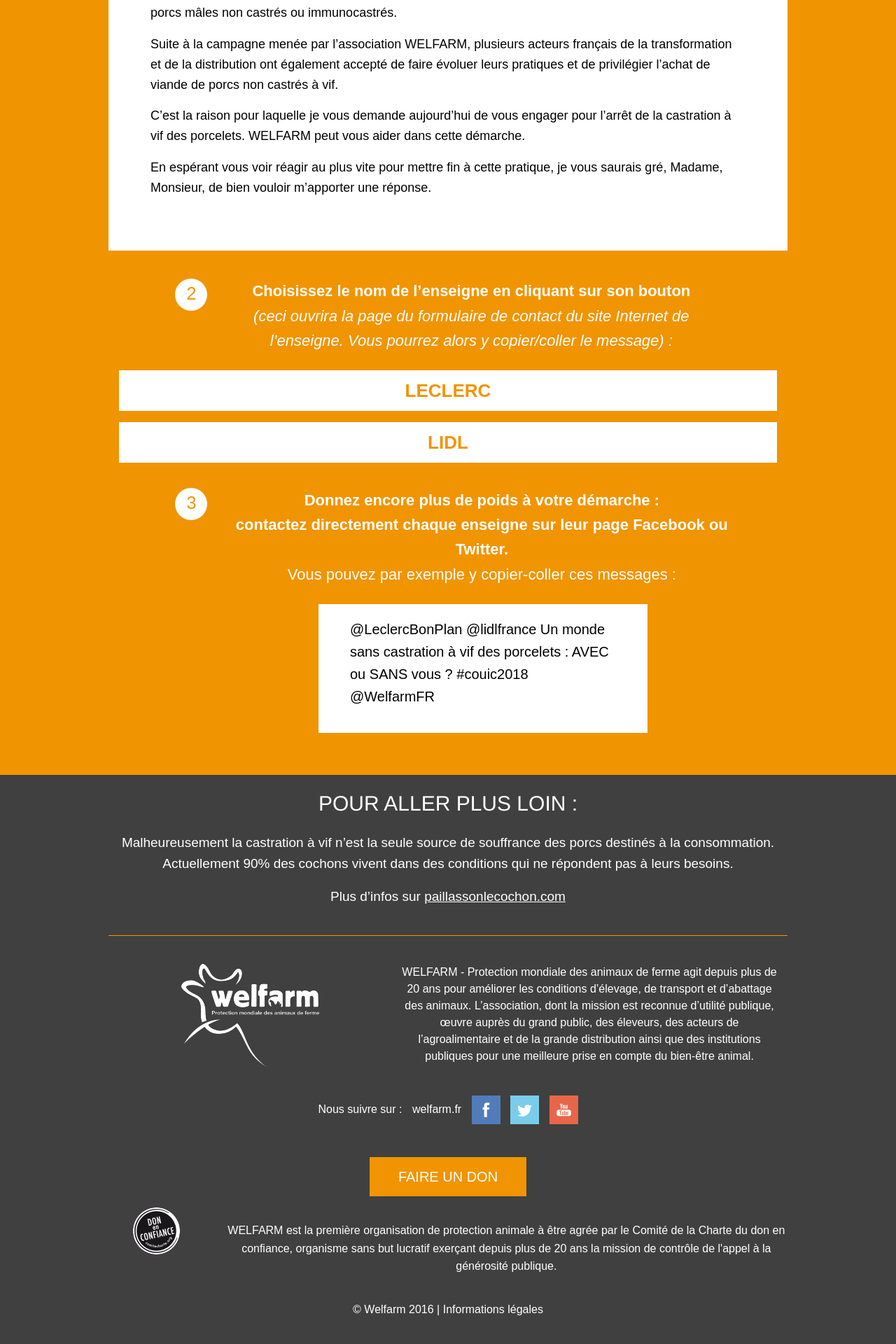
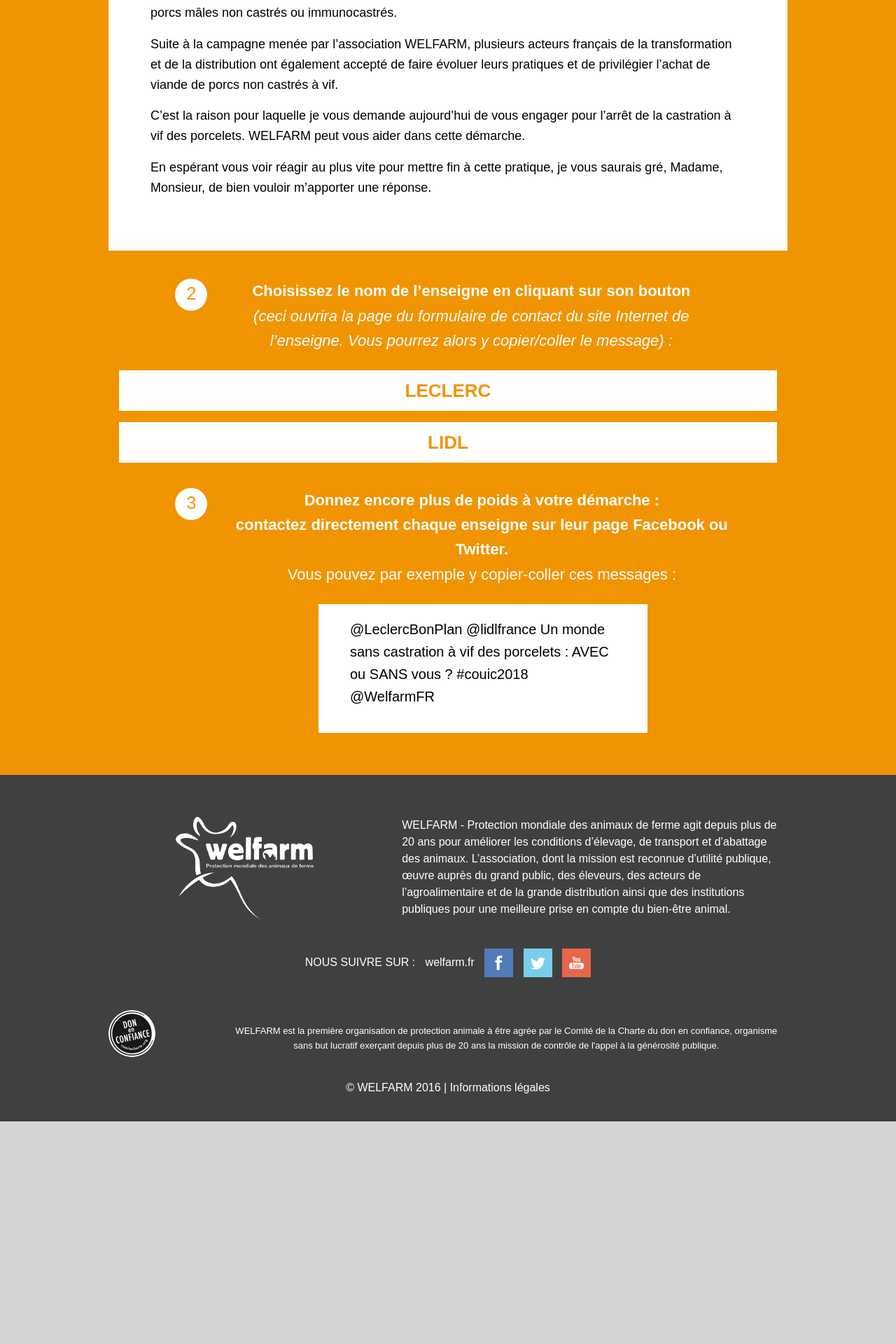
Before and after one commit to adfinitas-app/WELFARM-campagnes-dindes-2016, a Jekyll site: the page built from merci.html, in a window 1280 px wide. Shown: the part 2194-4114 px from the top of the page at 70% size. Built offline with Jekyll 4.4.1, drawn with Linux system fonts in a browser that asks for light colours; comment, search, counter and statistics services are not loaded; after the commit the page ends 3796 px from its top, so only the background shows below that.

```diff
--- a/_includes/footer.html
+++ b/_includes/footer.html
@@ -1,18 +1,5 @@
 <section class="footer" id="aller-plus-loin">
-  <div class="part-1">
-    <div class="row">
-      <div class="large-10 columns large-centered">
-	<h2>Pour aller plus loin :</h2>
-	<p>
-	Malheureusement la castration à vif n’est la seule source de souffrance des porcs destinés à la consommation. Actuellement 90% des cochons vivent dans des conditions qui ne répondent pas à leurs besoins.
-	</p>
-	<p>
-	Plus d’infos sur <a target="_blank" href="http://paillassonlecochon.com">paillassonlecochon.com</a>
-	</p>
-	<div class="delimiter"></div>
-      </div>
-    </div>
-  </div>
+
 	<div class="part-2">
 		<div class="row">
 			<div class="large-10 columns large-centered">
@@ -23,7 +10,7 @@
 					WELFARM - Protection mondiale des animaux de ferme agit depuis plus de 20 ans pour améliorer les conditions d’élevage, de transport et d’abattage des animaux. L’association, dont la mission est reconnue d’utilité publique, œuvre auprès du grand public, des éleveurs, des acteurs de l’agroalimentaire et de la grande distribution ainsi que des institutions publiques pour une meilleure prise en compte du bien-être animal.
 				</div>
 				<div class="large-12 columns suivre">
-	  <p>Nous suivre sur : </p>
+					<p>NOUS SUIVRE SUR : </p>
 					<a target="_blank" href="http://welfarm.fr">welfarm.fr</a>
 					<a target="_blank" href="https://www.facebook.com/Welfarm-Protection-mondiale-des-animaux-de-ferme-174152456808/">
 						<img src="/img/fb.png" alt="Facebook">
@@ -37,24 +24,19 @@
 				</div>
 			</div>
 		</div>
-    <div class="row">
-      <div class="large-12 columns">
-	<a target="_blank" class="button" href="https://donner.pmaf.org/?cid=22" alt="">Faire un don</a>
-      </div>
-    </div>
 		<div class="row medium-collapse don-en-confiance">
 			<div class="small-10 small-centered columns">
 				<div class="medium-2 columns">
 					<img src="/img/don-en-confiance.png" alt="Don en Confiance²">
 				</div>
 				<div class="medium-10 columns">
-	  <p>WELFARM est la première organisation de protection animale à être agrée par le Comité de la Charte du don en confiance, organisme sans but lucratif exerçant depuis plus de 20 ans la mission de contrôle de l'appel à la générosité publique.</p>
+					<p class="text-center text-footer-small">WELFARM est la première organisation de protection animale à être agrée par le Comité de la Charte du don en confiance, organisme sans but lucratif exerçant depuis plus de 20 ans la mission de contrôle de l'appel à la générosité publique.</p>
 				</div>
 			</div>
 		</div>
 		<div class="row informations-legales">
-      <div class="large-12 columns">
-	<p>© Welfarm 2016  |  <a href="http://pmaf.org/mentions-legales.html">Informations légales</a></p>
+			<div class="large-12 text-center columns">
+				<p>© WELFARM 2016  |  <a href="http://pmaf.org/mentions-legales.html">Informations légales</a></p>
 			</div>
 		</div>
 	</div>
--- a/css/app.css
+++ b/css/app.css
@@ -255,7 +255,7 @@ input[type='checkbox'] {
 
 .grey {
   background-color: #404040;
-  padding-top: 50px;
+  padding-top: 0px;
   padding-bottom: 40px;
   color: #ffffff;
 }
@@ -308,6 +308,10 @@ input[type='checkbox'] {
   margin-left: 50px;
   margin-right: 50px;
   font-family: 'Fjalla One', sans-serif;
+}
+
+#subissement .arrow {
+  margin-bottom: 20px;
 }
 
 .img-process {
@@ -621,7 +625,7 @@ input[type='checkbox'] {
   .media:first-child {
     border: none;
   }
-  .media div {
+  .media div:last-child {
     min-height: 200px;
   }
   .media h3 {
@@ -677,7 +681,7 @@ input[type='checkbox'] {
       font-size: 19px; }
   .footer .part-2 {
     padding-top: 40px;
-    text-align: center; }
+    text-align: left; }
     .footer .part-2 .suivre {
       text-align: center;
       padding-top: 40px;
@@ -696,7 +700,9 @@ input[type='checkbox'] {
       margin-bottom: 20px; }
       .footer .part-2 .don-en-confiance p {
         padding-top: 20px; }
-
+.text-footer-small {
+  font-size: 13px;
+}
 .merci {
   background-color: #97bf0d;
   text-align: center;
--- a/js/app.js
+++ b/js/app.js
@@ -99,12 +99,12 @@ function fillFieldsFromUrl() {
 
 function  height_adjust()
 {
-  $(".media > div").css({"height":"auto"});
-  var     max = $(".media > div").first().height();
+  $(".media > div:last-child").css({"height":"auto"});
+  var     max = $(".media > div:last-child").first().height();
 
   if ($(window).width() > 640)
   {
-    $(".media > div").each(function()
+    $(".media > div:last-child").each(function()
     {
       if ($(this).height() > max)
         max = $(this).height();
@@ -112,7 +112,7 @@ function  height_adjust()
     console.log("hello max " + max + ";" + $(window).width());
     max += 10;
     max = max + "px";
-    $(".media > div").css({"height" : max});
+    $(".media > div:last-child").css({"height" : max});
   }
 }
 
```
Also changed, not shown: index.html (+10 -5 lines), popin_tester.html (added, +138 -0 lines), img/arrow-black.png, img/arrow-grey.png, img/arrow-lgrey.png (added). Lines whose indentation alone changed are shown as unchanged.
